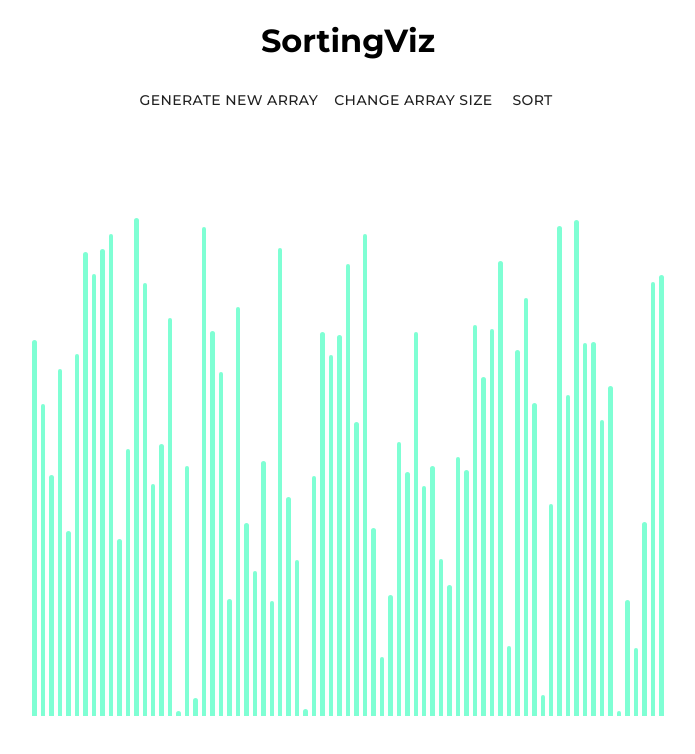
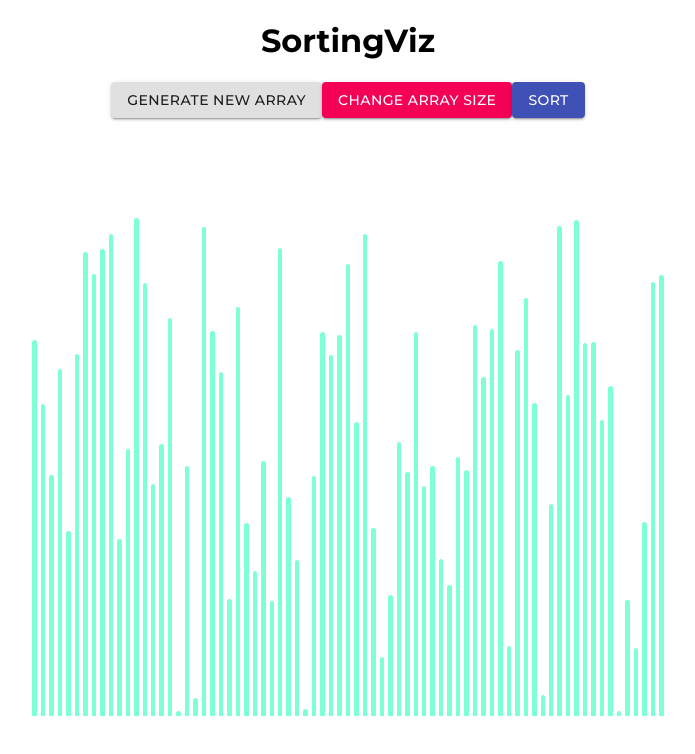
Before and after one commit to daksh4469/SortingViz, a React (Create React App) app: page / in a window 1280 px wide. Shown: the top 754 px of the page, without its empty margins (292-987 px from the left). Built offline with nearby package versions, Linux system fonts and the light colour scheme.

Commit message:
add styles

```diff
--- a/src/Main.css
+++ b/src/Main.css
@@ -25,3 +25,8 @@ p{
 .array-container{
     margin-top: 100px;
 }
+/*
+.buttons{
+    display: flex;
+    justify-content: space-evenly;
+} */
--- a/src/Main.js
+++ b/src/Main.js
@@ -1,6 +1,7 @@
 import React, { useEffect, useState } from 'react';
 import './Main.css';
 import { Button } from '@material-ui/core';
+import { makeStyles } from '@material-ui/core/styles';
 function Main(){
     const [array,setArray] = useState([]);
     const [start,setStart] = useState(false);
@@ -100,9 +101,11 @@ function Main(){
     return (
         <div>
             <h1>SortingViz</h1>
-            <Button onClick={generateNewArray} style={start ? {opacity: "0.5"} : {opacity: "1"}}>Generate New Array</Button>
-            <Button onClick={changeArraysize} style={start ? {opacity: "0.5"} : {opacity: "1"}}>Change Array Size</Button>
-            <Button onClick={arraysort} style={start ? {opacity: "0.5"} : {opacity: "1"}}>Sort</Button>
+            <div className="buttons">
+            <Button variant="contained" onClick={generateNewArray} style={start ? {opacity: "0.5"} : {opacity: "1"}}>Generate New Array</Button>
+            <Button variant="contained" color="secondary" onClick={changeArraysize} style={start ? {opacity: "0.5"} : {opacity: "1"}}>Change Array Size</Button>
+            <Button color="primary" variant="contained" onClick={arraysort} style={start ? {opacity: "0.5"} : {opacity: "1"}}>Sort</Button>
+            </div>
             <p>{msg}</p>
             <div className="array-container">
                 {
```
Also changed, not shown: 1 other file (tests, documents, lock files or other folders).
